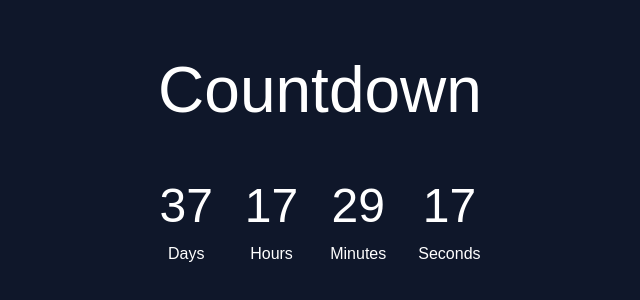
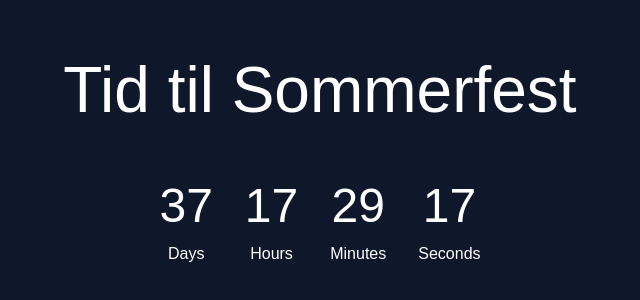
Before and after one commit to magnusbox2/SommerFest-26, a Next.js app: page / in a window 1280 px wide. Shown: the part 246-546 px from the top of the page, without its empty margins (320-960 px from the left). Built offline with nearby package versions, Linux system fonts and the light colour scheme.

Commit message:
Fixed Text in countdown

```diff
--- a/app/page.tsx
+++ b/app/page.tsx
@@ -46,7 +46,7 @@ export default function Home() {
       }}
     >
       <h1 style={{ fontSize: "4rem", marginBottom: "2rem" }}>
-        Countdown
+        Tid til Sommerfest
       </h1>
 
       {timeLeft ? (
```
